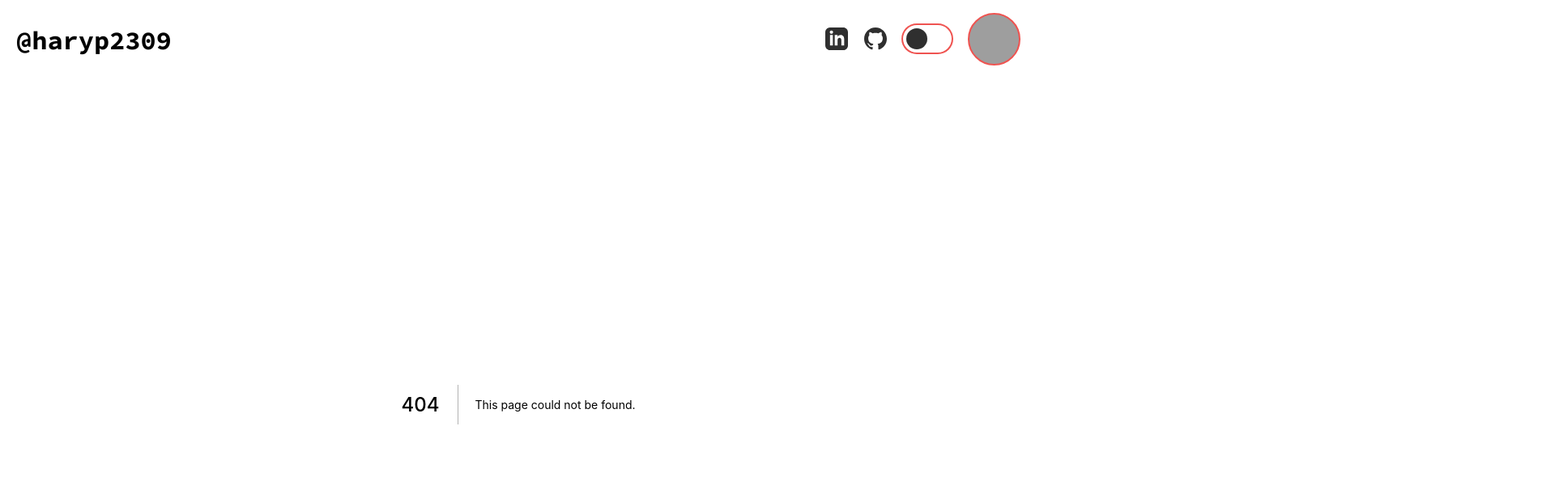
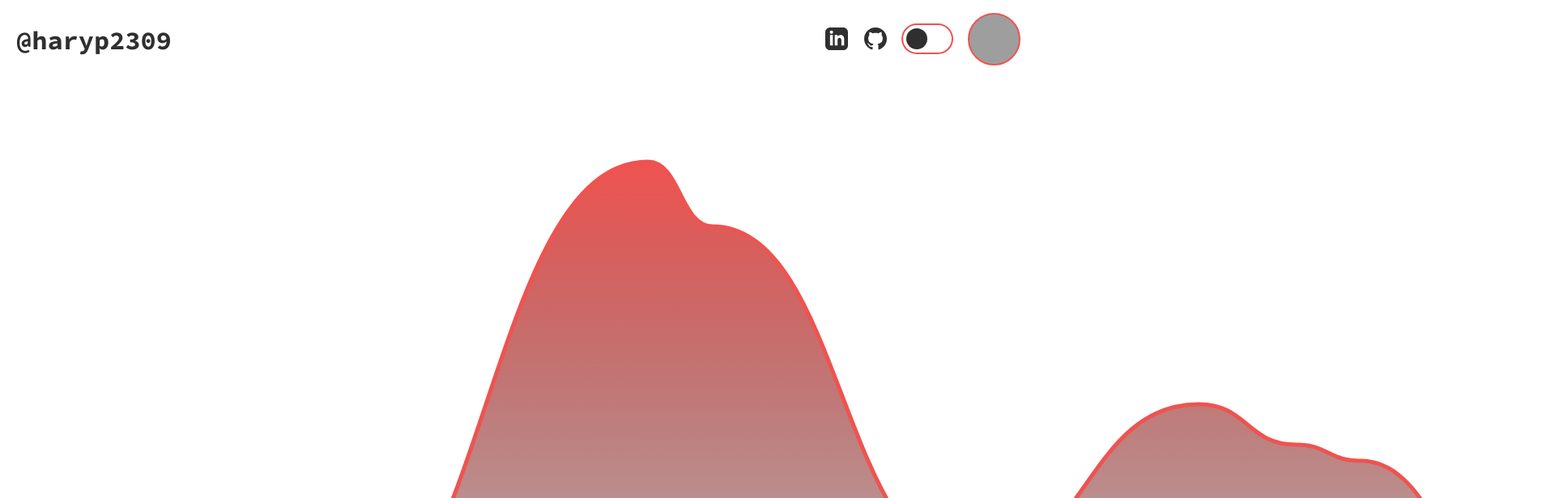
Before and after one commit to haryp2309/haryp2309.github.io, a Next.js app in the folder nextjs-v2/haryp-home/: page /test in a window 1280 px wide. Before the commit this address had no page. Shown: the top 616 px of the page at 81% size, 1920 px wide, since content can reach past the window. Built offline with nearby package versions, Linux system fonts and the light colour scheme; grey boxes are pictures that could not be loaded.

Commit message:
WIP: redesigned graph

```diff
--- /dev/null
+++ b/nextjs-v2/haryp-home/components/graph/Graph.module.css
@@ -0,0 +1,38 @@
+.svg {
+  height: 1000px;
+  width: 2000px;
+}
+
+.circle {
+  opacity: 0;
+  transition: all cubic-bezier(0.075, 0.82, 0.165, 1) 100ms;
+  fill: transparent;
+  stroke: red;
+}
+
+.graph {
+  stroke: var(--color-tint);
+  stroke-width: 5px;
+  fill: url(#MyGradient);
+  mask: url("#MyMask");
+}
+
+@keyframes graphDrawEffect {
+  0% {
+    transform: translate(0, 0);
+  }
+  50% {
+    transform: translate(0, 0);
+  }
+  100% {
+    transform: translate(100%, 0);
+  }
+}
+.mask-rect {
+  animation: graphDrawEffect 2000ms ease-in-out;
+  transform: translate(100%, 0);
+}
+
+.circle:hover {
+  opacity: 1;
+}
--- /dev/null
+++ b/nextjs-v2/haryp-home/components/graph/graph.tsx
@@ -0,0 +1,123 @@
+import styles from "./Graph.module.css";
+
+type Point = [x: number, y: number];
+
+export type GraphProps = {
+  className?: string;
+};
+
+export const Graph: React.FC<GraphProps> = (props: GraphProps) => {
+  const { className } = props;
+
+  const MAX_HEIGHT = 100000;
+  const MAX_WIDTH = 100000;
+  const TOP_PADDING = 10;
+
+  const alignPoints = (points: Point[]): Point[] => {
+    const maxValueY =
+      TOP_PADDING + points.map(([x, y]) => y).reduce((a, b) => (a > b ? a : b));
+    const maxValueX = points
+      .map(([x, y]) => x)
+      .reduce((a, b) => (a > b ? a : b));
+
+    return points.map(([x, y]) => [
+      (x / maxValueX) * MAX_WIDTH,
+      (y * MAX_HEIGHT) / maxValueY,
+    ]);
+  };
+
+  const renderGraph = (points: Point[]) =>
+    points
+      .map((value, index, array) => {
+        const prevValue = index > 0 ? array[index - 1] : null;
+
+        const currentX = value[0];
+        const currentY = MAX_HEIGHT - value[1];
+
+        if (prevValue === null) {
+          return `M ${currentX} ${currentY} `;
+        } else {
+          const prevX = prevValue[0];
+          const prevY = MAX_HEIGHT - prevValue[1];
+          const middleOfPrevAndCurrentX = prevX + (currentX - prevX) / 2;
+          return `C ${middleOfPrevAndCurrentX} ${prevY}, ${middleOfPrevAndCurrentX} ${currentY}, ${currentX} ${currentY} `;
+        }
+      })
+      .reduce((prev, current) => prev + current, "");
+
+  const preAdjustedPoints: Point[] = [
+    [0, 0],
+    [10, 30],
+    [20, 90],
+    [22, 82],
+    [30, 40],
+    [37, 60],
+    [40, 55],
+    [42, 53],
+    [50, 0],
+  ];
+
+  const points = alignPoints(preAdjustedPoints);
+  const graphString = renderGraph(points);
+
+  return (
+    <div className={className}>
+      <svg
+        viewBox={`0 0 ${MAX_WIDTH} ${MAX_HEIGHT}`}
+        className={styles.svg}
+        preserveAspectRatio="none"
+      >
+        <defs>
+          <linearGradient id="MyGradient" x1="0%" y1="0%" x2="0%" y2="100%">
+            <stop offset="0%" stopColor="var(--color-tint)" />
+            <stop offset="100%" stopColor="#00000000" />
+          </linearGradient>
+        </defs>
+        <mask id="MyMask">
+          <rect
+            x="0"
+            y="0"
+            width={MAX_WIDTH}
+            height={MAX_HEIGHT}
+            fill="white"
+          />
+          <rect
+            className={styles["mask-rect"]}
+            x="0"
+            y="0"
+            width={MAX_WIDTH}
+            height={MAX_HEIGHT}
+            fill="#000000"
+          />
+          {/* <rect
+            x="0"
+            y="0"
+            width={MAX_WIDTH}
+            height={MAX_HEIGHT}
+            fill="#000000"
+          />
+          <rect x="0" y="0" width={MAX_WIDTH} height={MAX_HEIGHT} fill="white">
+            <animate attributeName="width" from="0" to={MAX_WIDTH} dur="0.5s" />
+          </rect> */}
+        </mask>
+        <path
+          className={styles.graph}
+          d={graphString}
+          id="graph"
+          vectorEffect="non-scaling-stroke"
+        />
+        <g id="circles">
+          {points.map(([x, reverseY]) => (
+            <circle
+              key={`${x},${reverseY}`}
+              className={styles.circle}
+              cx={x}
+              cy={MAX_HEIGHT - reverseY}
+              r="2"
+            />
+          ))}
+        </g>
+      </svg>
+    </div>
+  );
+};
--- /dev/null
+++ b/nextjs-v2/haryp-home/components/graph/index.ts
@@ -0,0 +1 @@
+export * from "./graph";
--- /dev/null
+++ b/nextjs-v2/haryp-home/pages/test.tsx
@@ -0,0 +1,8 @@
+import type { NextPage } from "next";
+import { Graph } from "components/graph";
+
+const Test: NextPage = (props) => {
+  return <Graph />;
+};
+
+export default Test;
```
Also changed, not shown: nextjs-v2/haryp-home/components/graph/mask.svg (added).
